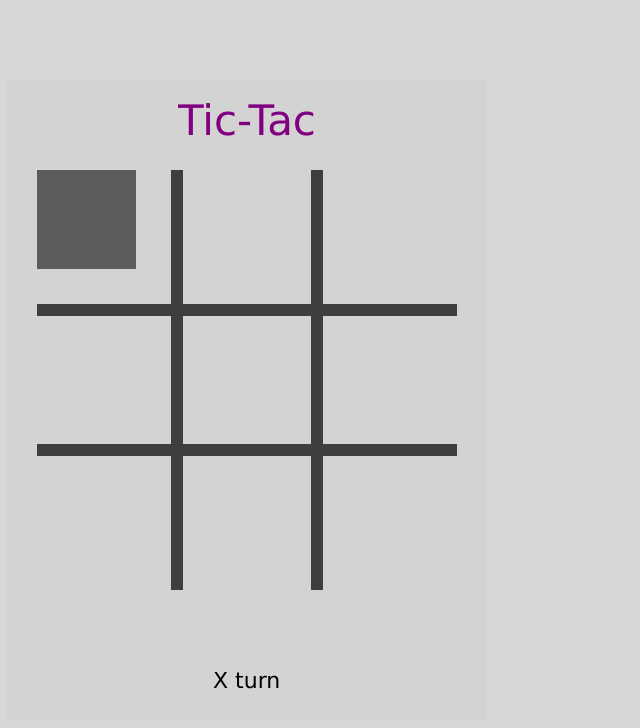
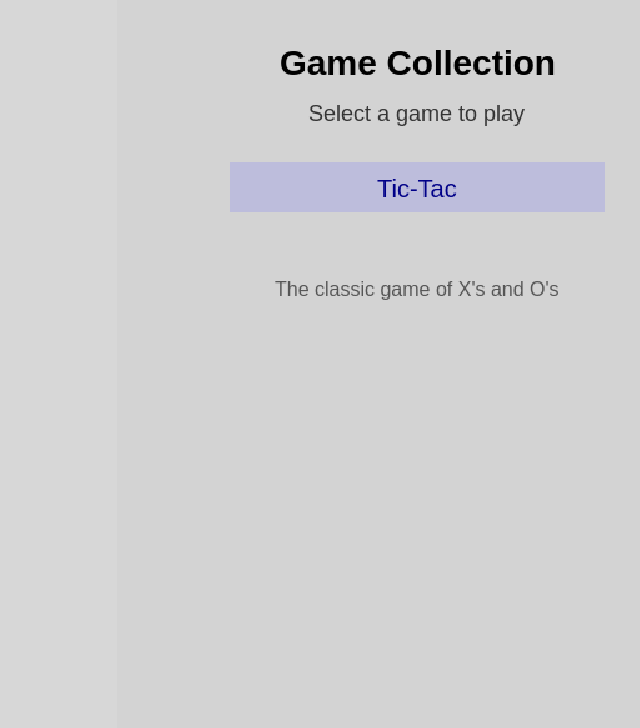
Before and after one commit to jpmckeown/westover_phaser_mini, a website built with Vite: page index.html in a window 1280 px wide. Shown: the whole page, without its empty margins (393-1033 px from the left). Built offline with nearby package versions, Linux system fonts and the light colour scheme.

Commit message:
menu so that all tutorials can share same repo

```diff
--- /dev/null
+++ b/src/MainMenu.ts
@@ -0,0 +1,158 @@
+import Phaser from 'phaser';
+
+interface GameMenuItem {
+   key: string;
+   title: string;
+   description: string;
+}
+
+export class MainMenu extends Phaser.Scene {
+   private gameList: GameMenuItem[] = [
+      {
+         key: 'TicTacGame',
+         title: 'Tic-Tac',
+         description: 'The classic game of X\'s and O\'s'
+      },
+      // Add more games here as you create them
+      // {
+      //   key: 'PongGame',
+      //   title: 'Pong',
+      //   description: 'Classic arcade tennis'
+      // },
+      // {
+      //   key: 'SnakeGame',
+      //   title: 'Snake',
+      //   description: 'Eat the food and grow longer'
+      // }
+   ];
+
+   private menuItems: Phaser.GameObjects.Text[] = [];
+   private selectedIndex: number = 0;
+
+   constructor() {
+      super({ key: 'MainMenu' });
+   }
+
+   preload(): void {
+      // Preload assets needed for the menu
+      // No specific assets needed for a basic menu
+   }
+
+   create(): void {
+      // Get width and height of the game screen
+      const width = this.scale.width;
+      const height = this.scale.height;
+
+      // Add title
+      this.add.text(
+         width / 2,
+         50,
+         'Game Collection',
+         {
+            fontFamily: 'Arial',
+            fontSize: '28px',
+            color: '#000000',
+            fontStyle: 'bold'
+         }
+      ).setOrigin(0.5);
+
+      // Add subtitle
+      this.add.text(
+         width / 2,
+         90,
+         'Select a game to play',
+         {
+            fontFamily: 'Arial',
+            fontSize: '18px',
+            color: '#333333'
+         }
+      ).setOrigin(0.5);
+
+      // Create menu items
+      this.createMenu();
+
+      // Add keyboard input
+      this.input.keyboard.on('keydown-UP', () => this.changeSelection(-1));
+      this.input.keyboard.on('keydown-DOWN', () => this.changeSelection(1));
+      this.input.keyboard.on('keydown-ENTER', () => this.startGame());
+      this.input.keyboard.on('keydown-SPACE', () => this.startGame());
+   }
+
+   private createMenu(): void {
+      const startY = 150;
+      const spacing = 50;
+
+      // Clear existing menu items
+      this.menuItems.forEach(item => item.destroy());
+      this.menuItems = [];
+
+      // Create new menu items
+      this.gameList.forEach((game, index) => {
+         const y = startY + index * spacing;
+
+         // Menu selection rectangle for the current selection
+         if (index === this.selectedIndex) {
+            this.add.rectangle(
+               this.scale.width / 2,
+               y,
+               300,
+               40,
+               0x6666ff,
+               0.2
+            ).setOrigin(0.5);
+         }
+
+         // Game title text
+         const menuItem = this.add.text(
+            this.scale.width / 2,
+            y,
+            game.title,
+            {
+               fontFamily: 'Arial',
+               fontSize: '20px',
+               color: index === this.selectedIndex ? '#000088' : '#000000',
+               align: 'center'
+            }
+         )
+            .setOrigin(0.5)
+            .setInteractive({ useHandCursor: true })
+            .on('pointerdown', () => {
+               this.selectedIndex = index;
+               this.startGame();
+            })
+            .on('pointerover', () => {
+               this.selectedIndex = index;
+               this.refreshMenu();
+            });
+
+         this.menuItems.push(menuItem);
+      });
+
+      this.add.text(
+         this.scale.width / 2,
+         startY + this.gameList.length * spacing + 30,
+         this.gameList[this.selectedIndex].description,
+         {
+            fontFamily: 'Arial',
+            fontSize: '16px',
+            color: '#555555',
+            align: 'center'
+         }
+      ).setOrigin(0.5);
+   }
+
+   private changeSelection(direction: number): void {
+      // Update the selected index with wrapping
+      this.selectedIndex = (this.selectedIndex + direction + this.gameList.length) % this.gameList.length;
+      this.refreshMenu();
+   }
+
+   private refreshMenu(): void {
+      this.createMenu();
+   }
+
+   private startGame(): void {
+      const selectedGame = this.gameList[this.selectedIndex];
+      this.scene.start(selectedGame.key);
+   }
+}
--- /dev/null
+++ b/src/TicTacGame.ts
@@ -0,0 +1,81 @@
+import Phaser from 'phaser';
+
+const SPRITE_ASSET_KEY = 'SPRITE_ASSET_KEY';
+
+export class TicTacGame extends Phaser.Scene {
+   private left: number = 30;
+   private top: number = 90;
+   private gap: number = 140;
+   private pieceMagnify: number = 7;
+
+   constructor() {
+      super({ key: 'TicTacGame' });
+   }
+
+   preload(): void {
+      this.load.spritesheet(SPRITE_ASSET_KEY, 'assets/images/blocks.png', {
+         frameWidth: 16,
+         frameHeight: 16,
+      });
+   }
+
+   create(): void {
+      // Create back button
+      const backButton = this.add.text(20, 20, '< Menu', {
+         fontSize: '18px',
+         fontFamily: 'Arial',
+         color: '#000000',
+         backgroundColor: '#cccccc',
+         padding: { x: 10, y: 5 }
+      })
+         .setInteractive({ useHandCursor: true })
+         .on('pointerdown', () => this.returnToMenu());
+
+      // Add initial piece in top-left
+      this.add.image(this.left, this.top, SPRITE_ASSET_KEY, 2).setScale(this.pieceMagnify).setOrigin(0);
+
+      // Game title
+      this.add.text(240, 40, 'Tic-Tac', {
+         fontSize: '42px',
+         fontFamily: 'Verdana',
+         color: 'purple',
+         align: 'center',
+      }).setOrigin(0.5);
+
+      // Turn indicator text
+      this.add.text(240, 600, 'X turn', {
+         fontSize: '22px',
+         fontFamily: 'Verdana',
+         color: 'black',
+         align: 'center',
+      }).setOrigin(0.5);
+
+      // Draw the grid
+      const graphics = this.add.graphics();
+      graphics.lineStyle(12, 0x3e3e3e);
+      for (let i = 1; i < 3; i++) {
+         graphics.lineBetween(this.left + i * this.gap, this.top, this.left + i * this.gap, this.top + 3 * this.gap);
+         graphics.lineBetween(this.left, this.top + this.gap * i, this.left + 3 * this.gap, this.top + this.gap * i);
+      }
+
+      // Add game piece at bottom-right (as in the original code)
+      this.addGamePiece(2, 2);
+   }
+
+   private addGamePiece(x: number, y: number): void {
+      const xPos = this.left + 15 + this.gap * y;
+      const yPos = this.top + 15 + this.gap * x;
+      const piece = this.add.image(xPos, yPos, SPRITE_ASSET_KEY, 2)
+         .setScale(this.pieceMagnify)
+         .setOrigin(0)
+         .setInteractive();
+
+      piece.once(Phaser.Input.Events.POINTER_DOWN as string, () => {
+         console.log(x, y);
+      });
+   }
+
+   private returnToMenu(): void {
+      this.scene.start('MainMenu');
+   }
+}
--- a/src/main.ts
+++ b/src/main.ts
@@ -1,68 +1,30 @@
 import Phaser from 'phaser';
+import { MainMenu } from './MainMenu';
+import { TicTacGame } from './TicTacGame';
+// Import other games here as you create them
+// import { PongGame } from './PongGame';
+// import { SnakeGame } from './SnakeGame';
 
-const SPRITE_ASSET_KEY = 'SPRITE_ASSET_KEY';
-
-class Game extends Phaser.Scene {
-   private left: number = 30;
-   private top: number = 90;
-   private gap: number = 140;
-
-   constructor() {
-      super({ key: 'Game' });
-   }
-
-   preload(): void {
-      this.load.spritesheet('SPRITE_ASSET_KEY', 'assets/images/blocks.png', {
-         frameWidth: 16,
-         frameHeight: 16,
-      });
-   }
-
-   create(): void {
-      this.add.image(this.left, this.top, SPRITE_ASSET_KEY, 2).setScale(6).setOrigin(0);
-
-      this.add.text(240, 40, 'Tic-Tac', {
-         fontSize: '42px',
-         fontFamily: 'Verdana',
-         color: 'purple',
-         align: 'center',
-      }).setOrigin(0.5);
-      this.add.text(240, 600, 'X turn', {
-         fontSize: '22px',
-         fontFamily: 'Verdana',
-         color: 'black',
-         align: 'center',
-      }).setOrigin(0.5);
-
-      const graphics = this.add.graphics();
-      graphics.lineStyle(12, 0x3e3e3e);
-      for (let i = 1; i < 3; i++) {
-         graphics.lineBetween(this.left + i * this.gap, this.top, this.left + i * this.gap, this.top + 3 * this.gap);
-         graphics.lineBetween(this.left, this.top + this.gap * i, this.left + 3 * this.gap, this.top + this.gap * i);
-      }
-
-      this.#addGamePiece(0, 0);
-   }
-
-   #addGamePiece(x: number, y: number): void {
-      const pieceSize = 96;
-      const xPos = this.left + (pieceSize + pieceSize / 2) * x;
-      const yPos = this.top + (pieceSize + pieceSize / 2) * y;
-      this.add.image(xPos, yPos, SPRITE_ASSET_KEY, 2).setScale(6).setOrigin(0);
-   }
-}
-
+// The game configuration
 const gameConfig: Phaser.Types.Core.GameConfig = {
-   type: Phaser.CANVAS,
+   type: Phaser.AUTO,
    pixelArt: true,
    scale: {
       parent: 'game-container',
       width: 480,
       height: 640,
-      //  autoCenter: Phaser.Scale.CENTER_BOTH,
+      mode: Phaser.Scale.FIT,
+      autoCenter: Phaser.Scale.CENTER_BOTH
    },
    backgroundColor: '#d3d3d3',
-   scene: [Game],
+   scene: [
+      MainMenu,
+      TicTacGame,
+      // Add other game scenes here
+      // PongGame,
+      // SnakeGame,
+   ]
 };
 
-const game = new Phaser.Game(gameConfig);
+// Initialize the game
+new Phaser.Game(gameConfig);
```
Also changed, not shown: index.html (+3 -0 lines), src/main_original.ts (added, +70 -0 lines).
